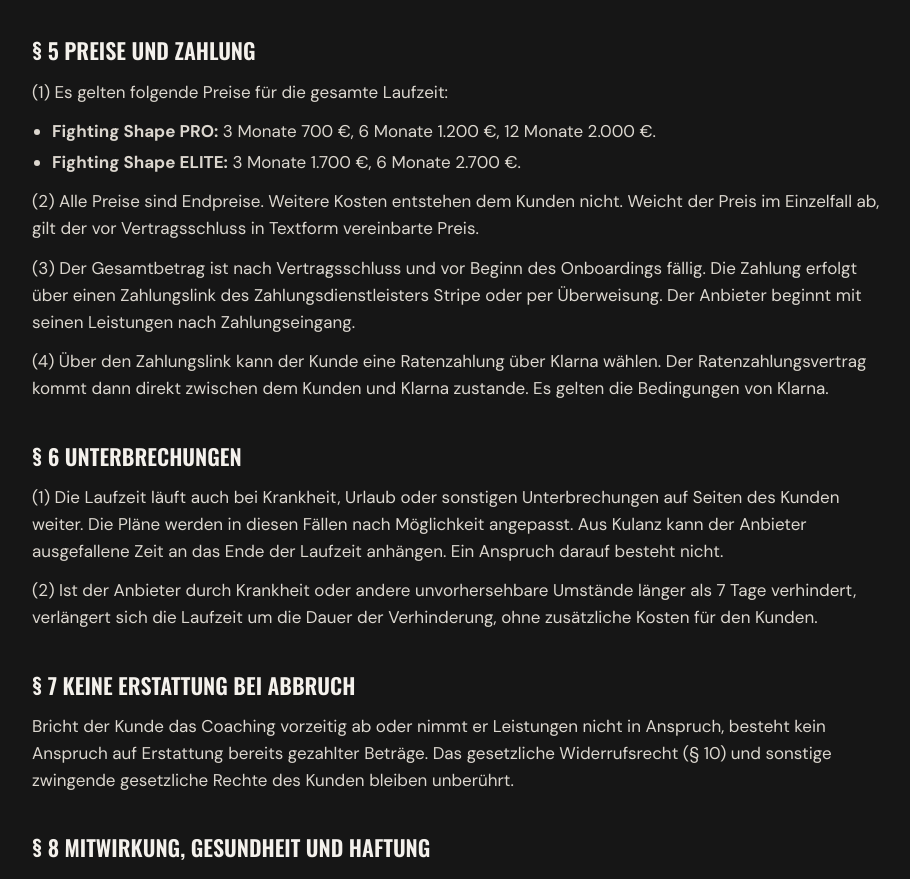
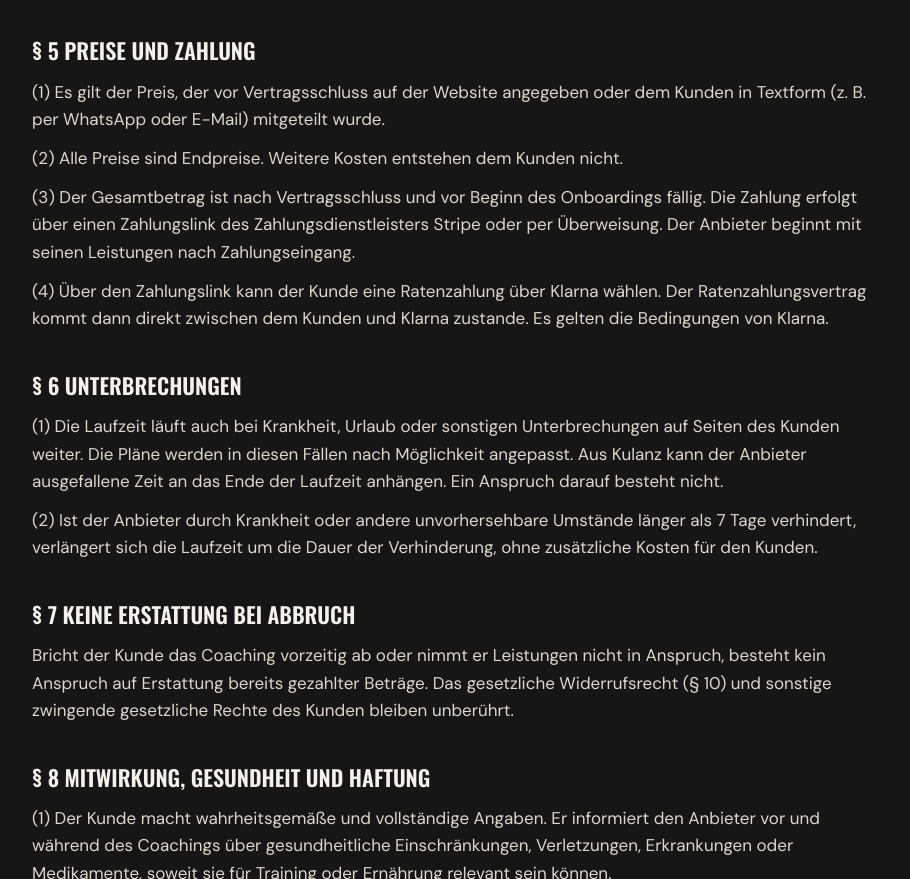
Before and after one commit to dominique-collab/fighting-shape-website, a plain HTML site: page agb.html in a window 1280 px wide. Shown: the part 1675-2554 px from the top of the page, without its empty margins (178-1088 px from the left). Drawn offline with Linux system fonts and the light colour scheme.

Commit message:
AGB: keine festen Preise mehr
Co-Authored-By: Claude Opus 5.5 <noreply@anthropic.com>
Claude-Session: https://claude.ai/code/session_01HwhiYZnF2Bmdezsp4uZYrL

```diff
--- a/agb.html
+++ b/agb.html
@@ -55,9 +55,8 @@ summary::marker{color:#D9734F}
 <p style="margin: 0 0 12px; color: #DCD7CF">(2) Die Laufzeit beträgt je nach gebuchtem Paket 3, 6 oder 12 Monate ab Coaching-Start. Das Coaching endet danach automatisch, ohne dass es einer Kündigung bedarf. Eine automatische Verlängerung findet nicht statt.</p>
 <p style="margin: 0 0 12px; color: #DCD7CF">(3) Eine ordentliche Kündigung während der Laufzeit ist ausgeschlossen. Das Recht beider Parteien zur außerordentlichen Kündigung aus wichtigem Grund bleibt unberührt. Ein wichtiger Grund liegt für den Anbieter insbesondere vor, wenn der Kunde ihn beleidigt oder bedroht oder Pläne entgegen § 9 an Dritte weitergibt.</p>
 <h2 style="font-family: 'Oswald', sans-serif; font-weight: 600; font-size: 22px; text-transform: uppercase; margin: 36px 0 10px">§ 5 Preise und Zahlung</h2>
-<p style="margin: 0 0 12px; color: #DCD7CF">(1) Es gelten folgende Preise für die gesamte Laufzeit:</p>
-<ul style="margin: 0 0 12px; padding-left: 20px; color: #DCD7CF"><li style="margin-bottom: 4px"><b>Fighting Shape PRO:</b> 3 Monate 700 €, 6 Monate 1.200 €, 12 Monate 2.000 €.</li><li style="margin-bottom: 4px"><b>Fighting Shape ELITE:</b> 3 Monate 1.700 €, 6 Monate 2.700 €.</li></ul>
-<p style="margin: 0 0 12px; color: #DCD7CF">(2) Alle Preise sind Endpreise. Weitere Kosten entstehen dem Kunden nicht. Weicht der Preis im Einzelfall ab, gilt der vor Vertragsschluss in Textform vereinbarte Preis.</p>
+<p style="margin: 0 0 12px; color: #DCD7CF">(1) Es gilt der Preis, der vor Vertragsschluss auf der Website angegeben oder dem Kunden in Textform (z. B. per WhatsApp oder E-Mail) mitgeteilt wurde.</p>
+<p style="margin: 0 0 12px; color: #DCD7CF">(2) Alle Preise sind Endpreise. Weitere Kosten entstehen dem Kunden nicht.</p>
 <p style="margin: 0 0 12px; color: #DCD7CF">(3) Der Gesamtbetrag ist nach Vertragsschluss und vor Beginn des Onboardings fällig. Die Zahlung erfolgt über einen Zahlungslink des Zahlungsdienstleisters Stripe oder per Überweisung. Der Anbieter beginnt mit seinen Leistungen nach Zahlungseingang.</p>
 <p style="margin: 0 0 12px; color: #DCD7CF">(4) Über den Zahlungslink kann der Kunde eine Ratenzahlung über Klarna wählen. Der Ratenzahlungsvertrag kommt dann direkt zwischen dem Kunden und Klarna zustande. Es gelten die Bedingungen von Klarna.</p>
 <h2 style="font-family: 'Oswald', sans-serif; font-weight: 600; font-size: 22px; text-transform: uppercase; margin: 36px 0 10px">§ 6 Unterbrechungen</h2>
```
